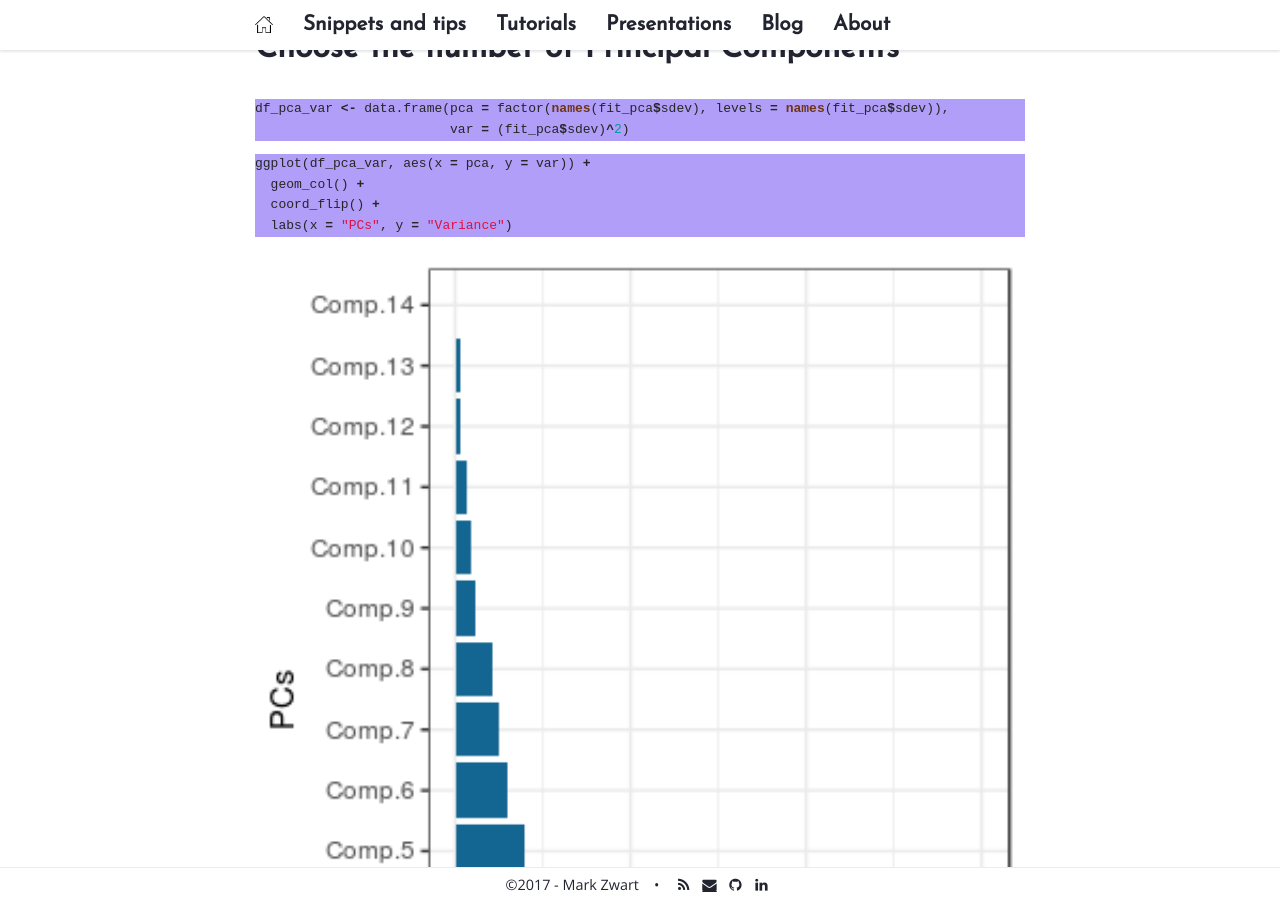
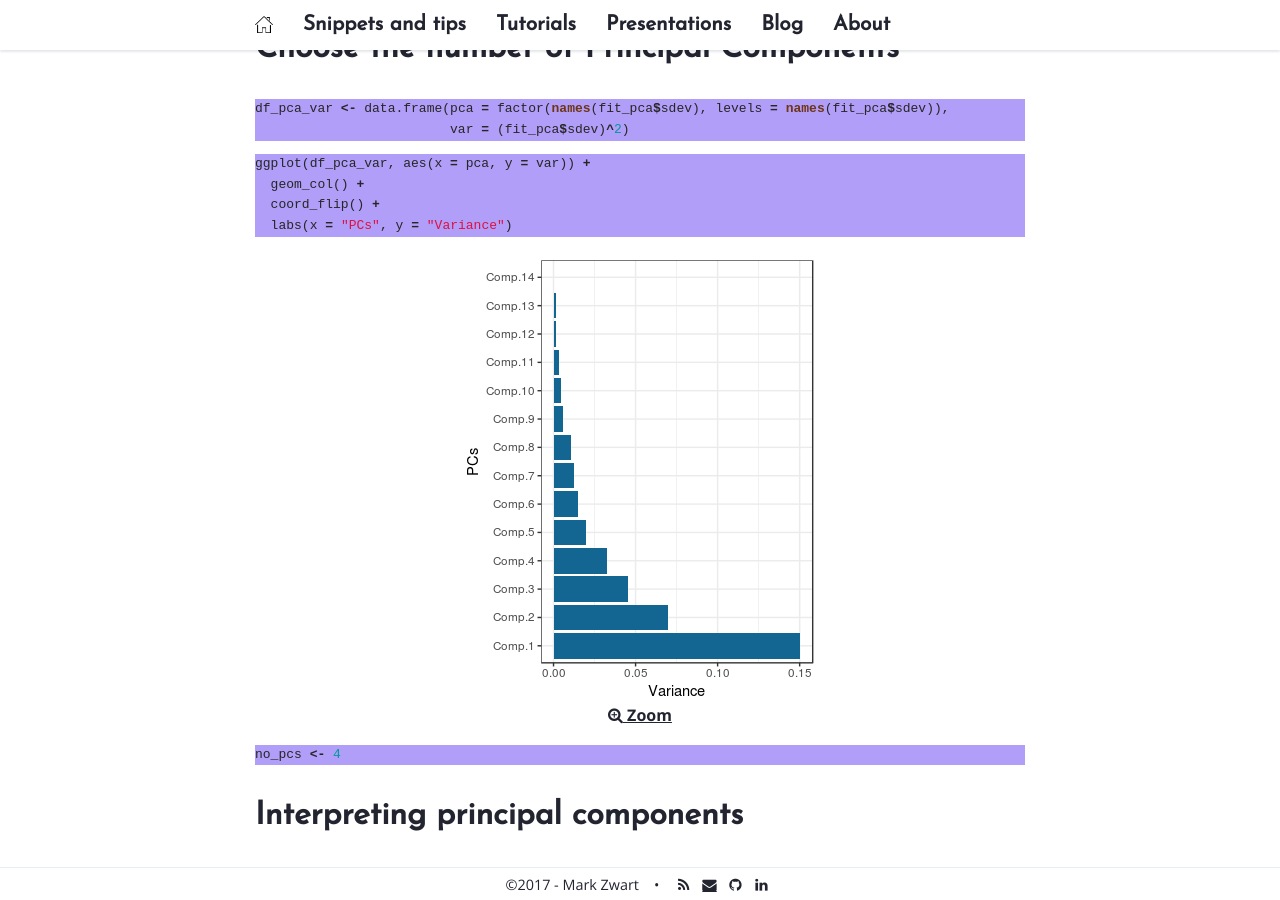
Before and after one commit to mark-me/mark-me.github.io, a Jekyll site: the page built from _pages/tutorials/pca/pca.md, in a window 1280 px wide and 900 px high, scrolled down 527 px. Built offline with Jekyll 4.4.1, drawn with Linux system fonts in a browser that asks for light colours; nearby versions of some CDN libraries; comment, search, counter and statistics services are not loaded.

Commit message:
Update pca.md

````diff
--- a/_pages/tutorials/pca/pca.md
+++ b/_pages/tutorials/pca/pca.md
@@ -32,7 +32,7 @@ ggplot(df_pca_var, aes(x = pca, y = var)) +
 ```
 {:refdef: style="text-align: center;"}
 <a href="/_pages/tutorials/pca/plot-pc-choice.png" target="_blank">
-<img src="/_pages/tutorials/pca/plot-pc-choice.png" alt="Variance PC" width="100%" height="100%" align="center"/><br>
+<img src="/_pages/tutorials/pca/plot-pc-choice.png" alt="Variance PC" width="360" height="450" align="center"/><br>
 <i class='fa fa-search-plus '></i> Zoom</a>
 {: refdef}
 
````
